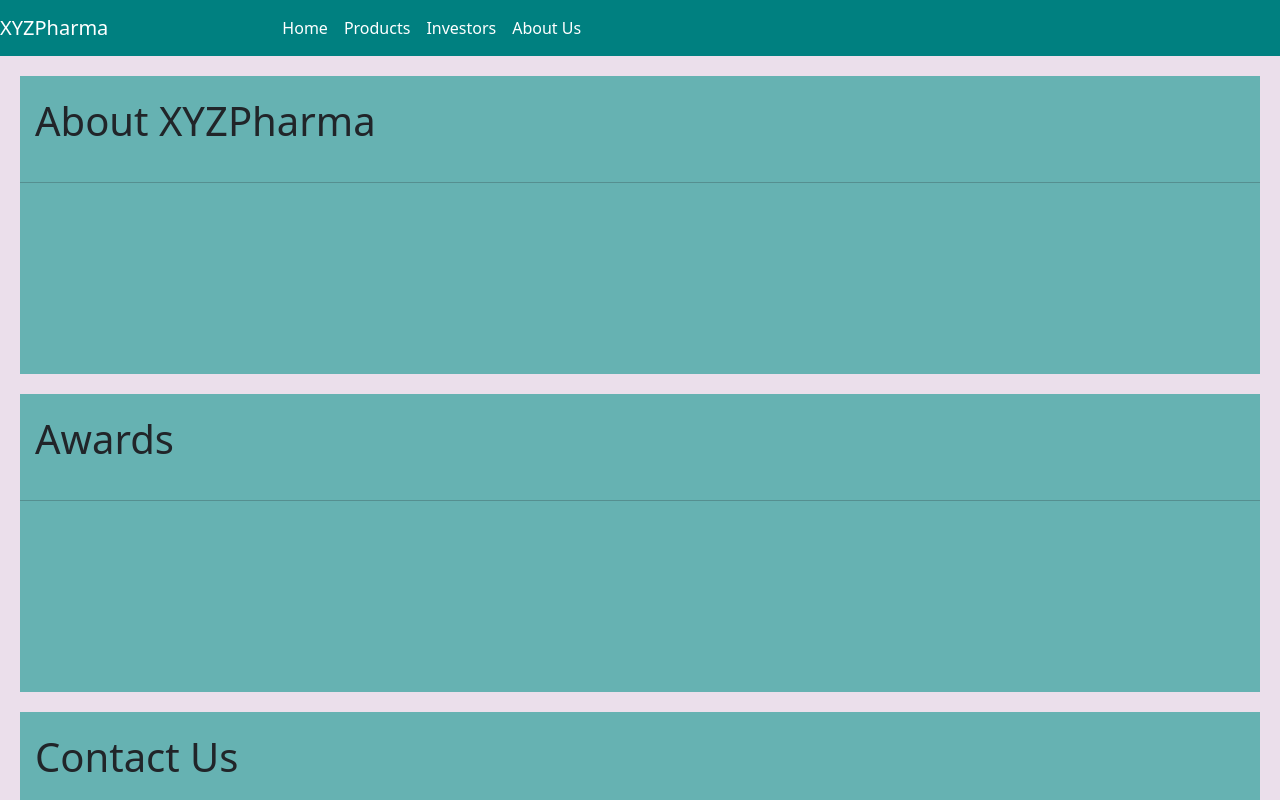
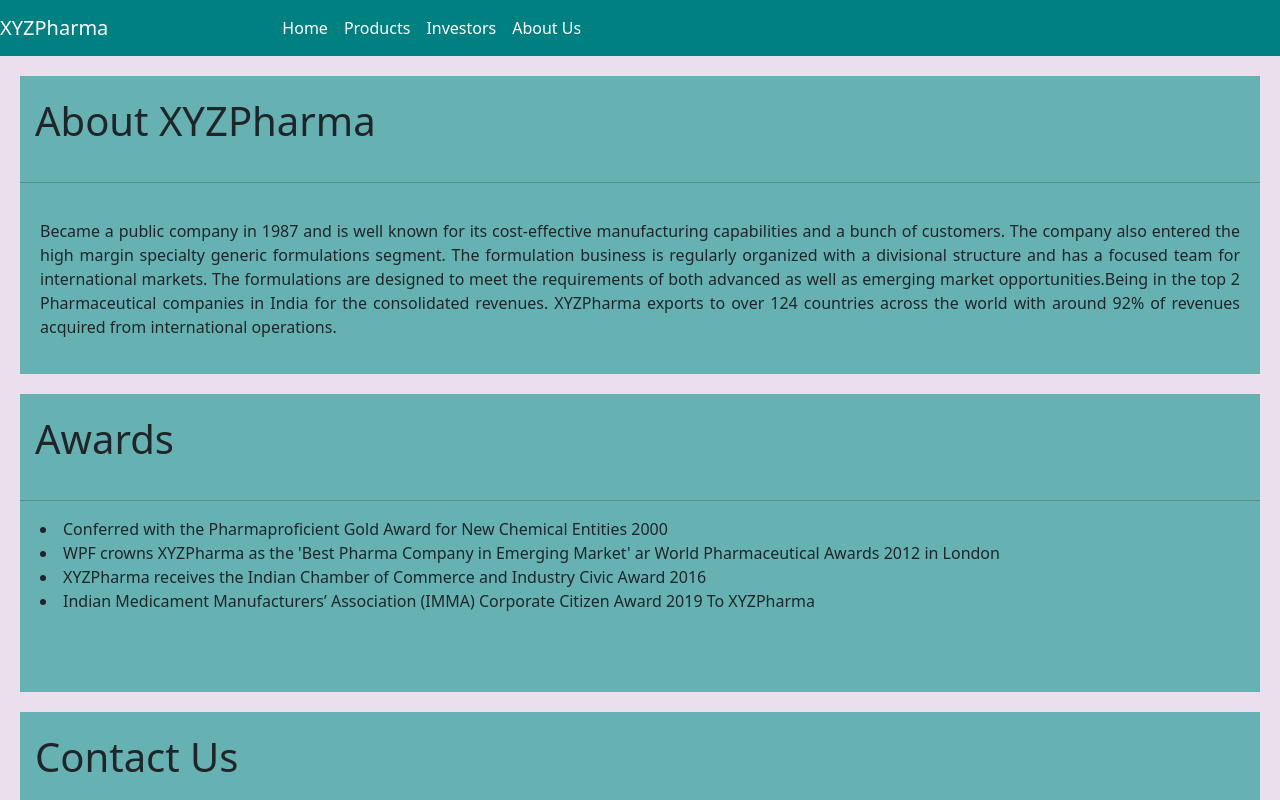
Before and after one commit to abfeb8/pharma, an Angular app: page /aboutus in a window 1280 px wide. Shown: the top 800 px of the page. Built offline with nearby package versions, Linux system fonts and the light colour scheme.

Commit message:
about us page setup

```diff
--- a/src/app/about-us/about-us.component.css
+++ b/src/app/about-us/about-us.component.css
@@ -12,6 +12,7 @@ nav{
 }
 li{
         padding-right: 120px;
+        margin-left: 20px;
 }
 .navtext{
     color: white;
--- a/src/app/about-us/about-us.component.html
+++ b/src/app/about-us/about-us.component.html
@@ -5,6 +5,7 @@
       <hr>
       <div class="aboutContent">
         <!-- code here to display aboutUsDetail -->
+        {{aboutUsDetail}}
       </div>
     </div>
     <div class="awards">
@@ -13,6 +14,8 @@
       </div>
       <hr>
               <!-- code here to display awards won as a list -->
+              <li *ngFor="let award of awards">{{award}}</li>
+
     </div>
     <div class="contact">
       <div class="subgrid1">
```
